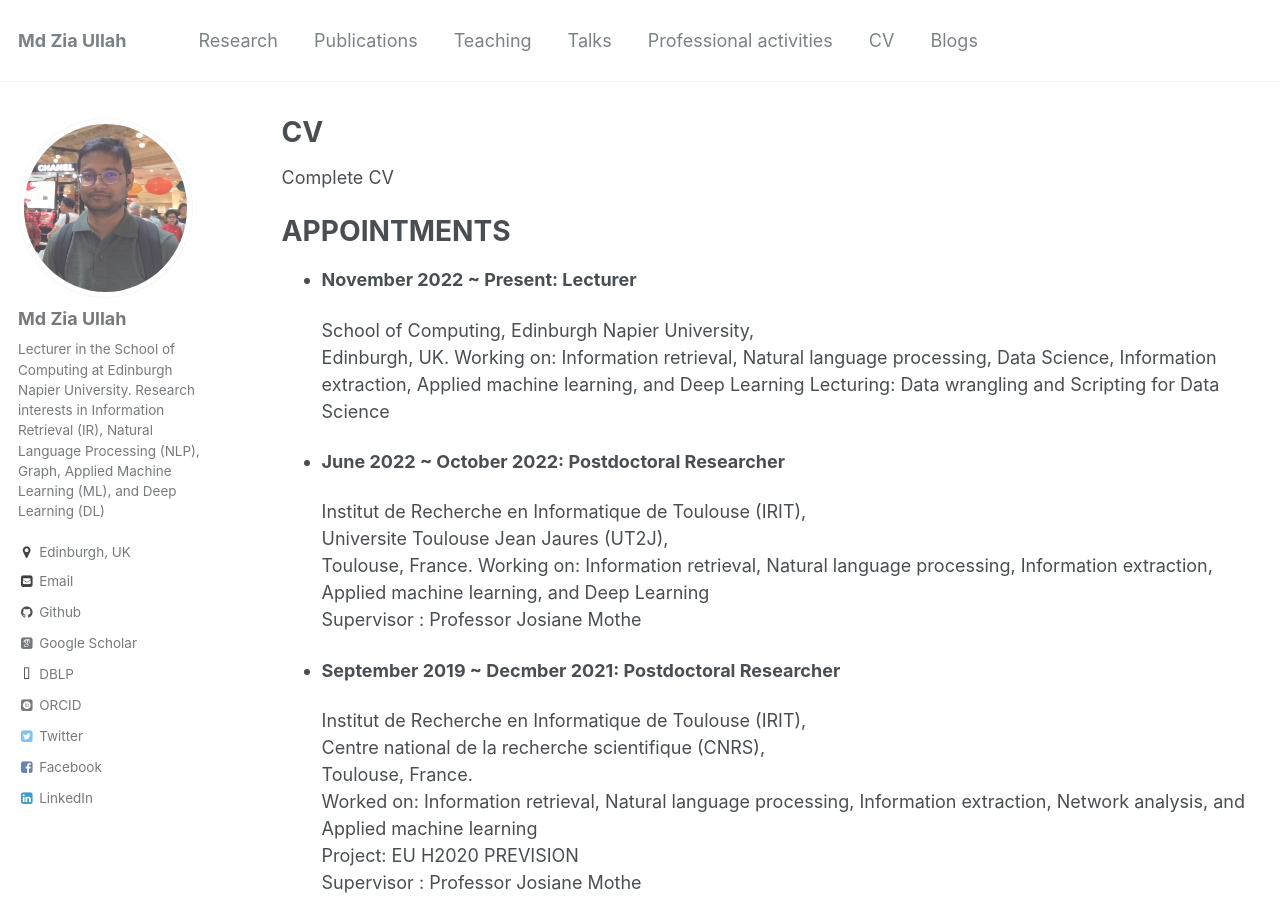
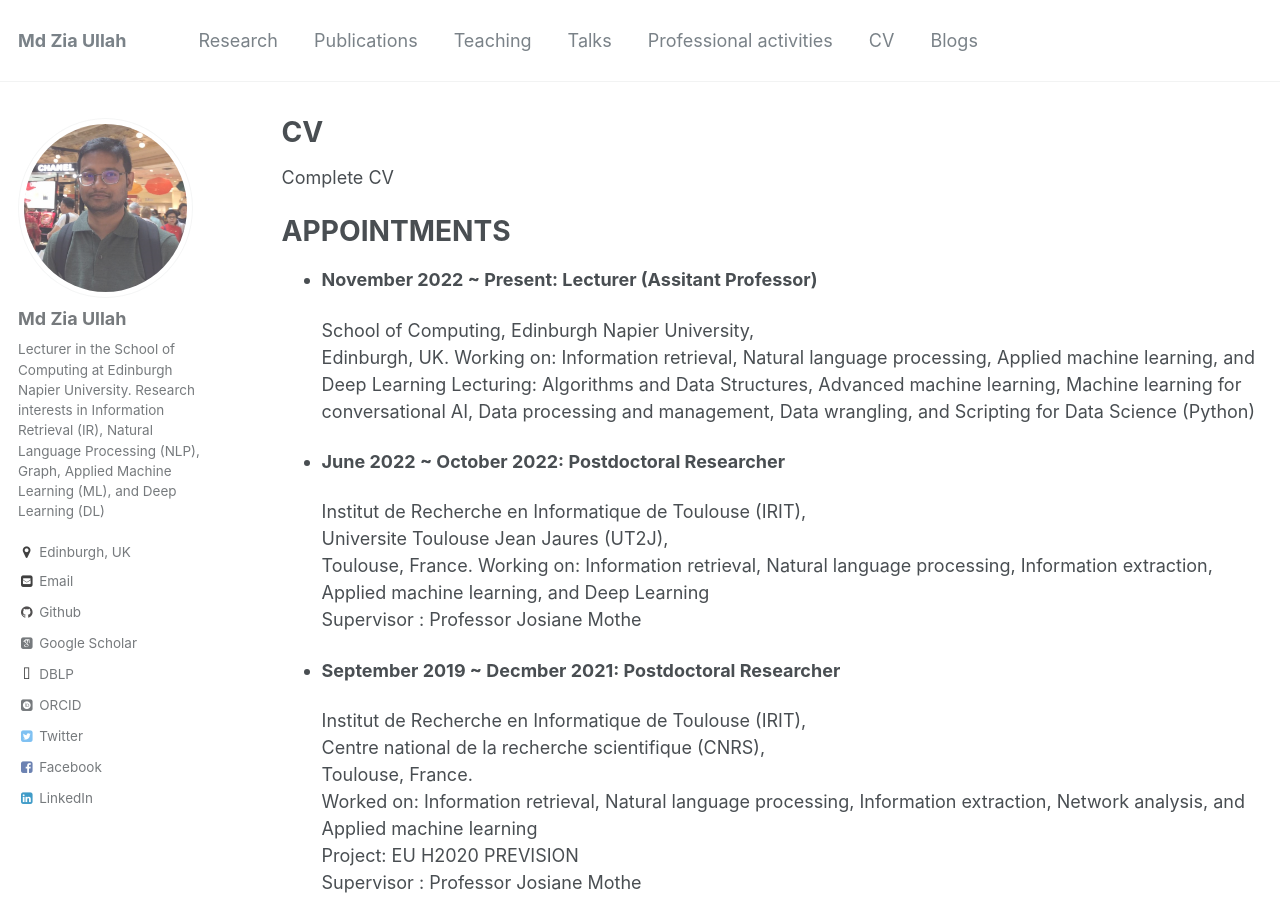
Before and after one commit to zuacubd/zuacubd.github.io, a Jekyll site: the page built from _pages/cv.md, in a window 1280 px wide and 900 px high. Built offline with Jekyll 4.4.1, drawn with Linux system fonts in a browser that asks for light colours; some web fonts are replaced; some of the changed text lies outside the part shown.

Commit message:
Update cv.md
updating research and teaching topics

```diff
--- a/_pages/cv.md
+++ b/_pages/cv.md
@@ -14,13 +14,13 @@ published: true
 
 APPOINTMENTS
 ===============
-* **November 2022 ~ Present: Lecturer**
+* **November 2022 ~ Present: Lecturer (Assitant Professor)**
 
     School of Computing,
     Edinburgh Napier University,
     Edinburgh, UK.
-    Working on: Information retrieval, Natural language processing, Data Science, Information extraction, Applied machine learning, and Deep Learning
-    Lecturing: Data wrangling and Scripting for Data Science
+    Working on: Information retrieval, Natural language processing, Applied machine learning, and Deep Learning
+    Lecturing: Algorithms and Data Structures, Advanced machine learning, Machine learning for conversational AI, Data processing and management, Data wrangling, and Scripting for Data Science (Python)
 
 * **June 2022 ~ October 2022: Postdoctoral Researcher**
 
@@ -100,35 +100,42 @@ RESEARCH INTERESTS
 **Information retrieval (IR)**
   * Adaptive information retrieval
   * Query performance prediction
-  * Query expansion
-  * Diversification
+  * Contextual query expansion
+  * Diversification (ranking)
   * Short-text retrieval and ranking
-  * Learning to rank
   * Fair ranking
   * Bipartite graph-based ranking
   * Conversational information retrieval
+  * Ambiguous query classification
+  * Query understanding
 
 **Natural language processing (NLP)**
   * Check-worthy claim prediction
   * Embedding-based data representation
   * Search intent mining
   * Social media analysis
+  * Skill extraction and matching
 
 **Applied machine learning**, and
+  * Learning to rank
+  * Classification and regression
+  * Causal machine learning
+  * Clustering
+
 **Deep learning for Information retrieval**
+  * Neural network
+  * Convolutional neural networks (Resnet),
+  * LSTM, Bi-LSTM
+  * Transformers
+  * Graph nueral networks
+  * Multimodal conversational interaction
+  * Neural ranker
 
 TECHNICAL SKILLS
 ================
 * **Programming Languages**: Python, Java, R, Ruby, C/C++, AWK
-* **Deep Learning Frameworks**: TensorFlow, Keras, PyTorch, Caffe
+* **Deep Learning Frameworks**: PyTorch, Tensorflow
 * **Machine Learning Framework**: RankLib, SVM-rank, Scikit-learn
 * **Search Engine/IR Tools**: Indri IR, Terrier IR, Lucene, Elastic-Search
 * **Web application development**: Python-Flask, RESTful-API, RabbitMQ, PHP, JS, CSS
 * **Other Tools**: Docker, Singularity
-
-<!--Publications
-======
-  <ul>{% for post in site.publications %}
-    {% include archive-single-cv.html %}
-  {% endfor %}</ul>
--->
```
